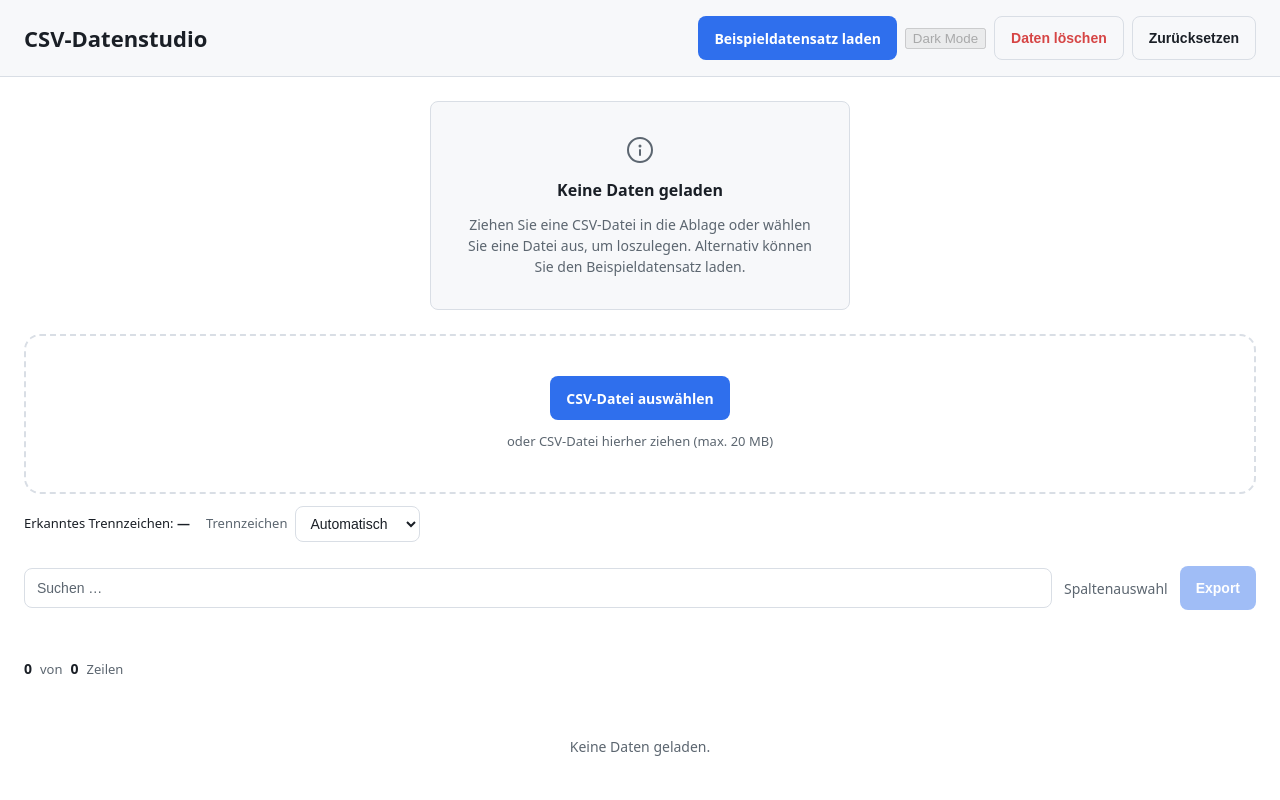
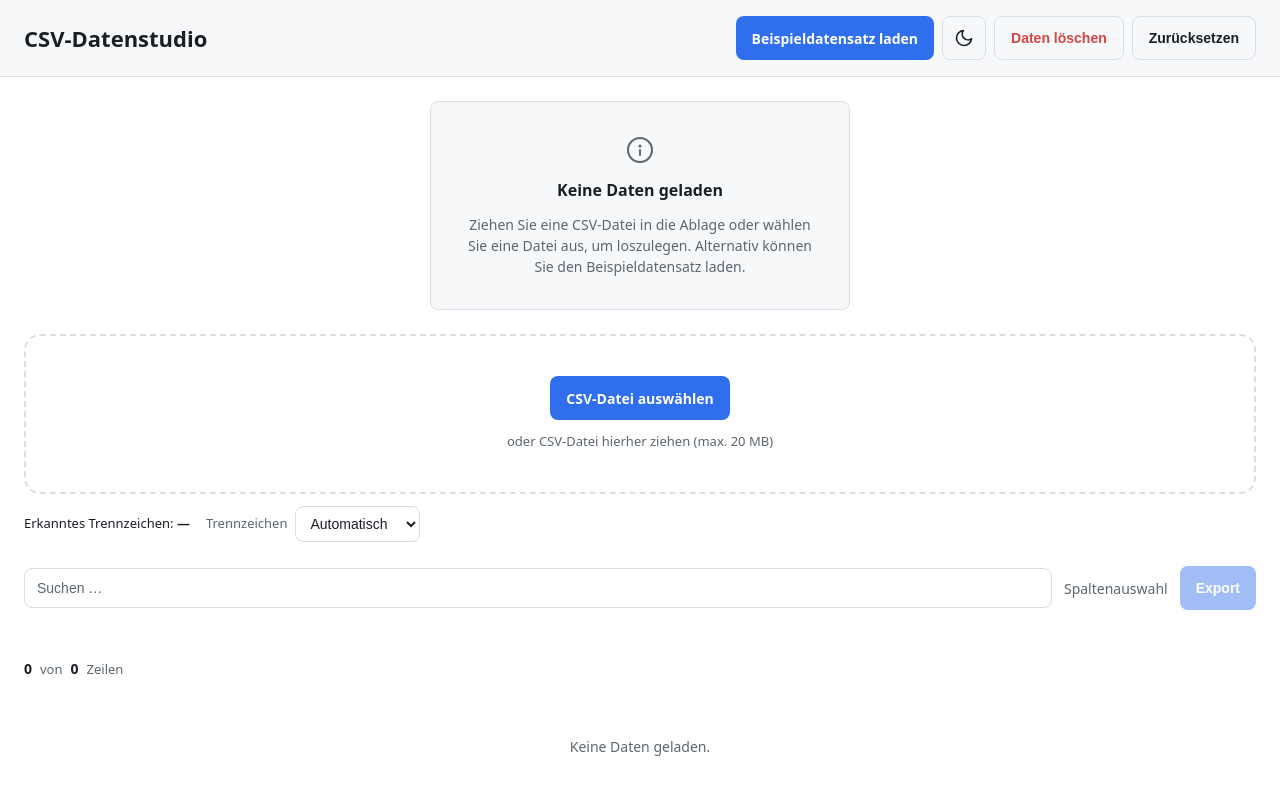
Before and after one commit to M3-13/e2e-spa-datastudio-20260904-185843-670a, a React (Vite) app: page / in a window 1280 px wide. Shown: the top 800 px of the page. Built offline with nearby package versions, Linux system fonts and the light colour scheme.

Commit message:
feat: Dark-Mode umsetzen
Closes #8

```diff
--- /dev/null
+++ b/src/components/ThemeToggle.module.css
@@ -0,0 +1,26 @@
+.toggle {
+  width: 44px;
+  height: 44px;
+  display: inline-flex;
+  align-items: center;
+  justify-content: center;
+  border-radius: var(--radius-md);
+  border: 1px solid var(--color-border);
+  background: var(--color-surface);
+  color: var(--color-fg);
+  cursor: pointer;
+}
+
+.toggle:hover {
+  border-color: var(--color-accent);
+  background: var(--color-accent_soft);
+}
+
+.toggle:active {
+  filter: brightness(0.92);
+}
+
+.toggle:focus-visible {
+  outline: none;
+  box-shadow: 0 0 0 2px var(--color-accent_soft);
+}
--- a/src/components/ThemeToggle.tsx
+++ b/src/components/ThemeToggle.tsx
@@ -1,9 +1,83 @@
+import { useEffect } from 'react';
 import type { ReactElement } from 'react';
+import { useAppState } from '../state/AppState';
+import type { Theme } from '../state/AppState';
+import styles from './ThemeToggle.module.css';
+import '../styles/dark.css';
+
+const THEME_STORAGE_KEY = 'csv-datastudio-theme';
+
+function isTheme(value: string | null): value is Theme {
+  return value === 'light' || value === 'dark';
+}
 
 export function ThemeToggle(): ReactElement {
+  const { theme, setTheme } = useAppState();
+
+  useEffect(() => {
+    document.documentElement.setAttribute('data-theme', theme);
+  }, [theme]);
+
+  useEffect(() => {
+    const stored = localStorage.getItem(THEME_STORAGE_KEY);
+    if (isTheme(stored)) {
+      setTheme(stored);
+    }
+  }, []);
+
+  const toggle = (): void => {
+    const next: Theme = theme === 'dark' ? 'light' : 'dark';
+    setTheme(next);
+    localStorage.setItem(THEME_STORAGE_KEY, next);
+  };
+
+  const isDark = theme === 'dark';
+
   return (
-    <button type="button" className="themetoggle" disabled>
-      Dark Mode
+    <button
+      type="button"
+      className={styles.toggle}
+      onClick={toggle}
+      aria-label={isDark ? 'Zum hellen Modus wechseln' : 'Zum dunklen Modus wechseln'}
+      title={isDark ? 'Heller Modus' : 'Dunkler Modus'}
+    >
+      {isDark ? (
+        <svg
+          viewBox="0 0 24 24"
+          width="20"
+          height="20"
+          fill="none"
+          stroke="currentColor"
+          strokeWidth="2"
+          strokeLinecap="round"
+          strokeLinejoin="round"
+          aria-hidden="true"
+        >
+          <circle cx="12" cy="12" r="5" />
+          <line x1="12" y1="1" x2="12" y2="3" />
+          <line x1="12" y1="21" x2="12" y2="23" />
+          <line x1="4.22" y1="4.22" x2="5.64" y2="5.64" />
+          <line x1="18.36" y1="18.36" x2="19.78" y2="19.78" />
+          <line x1="1" y1="12" x2="3" y2="12" />
+          <line x1="21" y1="12" x2="23" y2="12" />
+          <line x1="4.22" y1="19.78" x2="5.64" y2="18.36" />
+          <line x1="18.36" y1="5.64" x2="19.78" y2="4.22" />
+        </svg>
+      ) : (
+        <svg
+          viewBox="0 0 24 24"
+          width="20"
+          height="20"
+          fill="none"
+          stroke="currentColor"
+          strokeWidth="2"
+          strokeLinecap="round"
+          strokeLinejoin="round"
+          aria-hidden="true"
+        >
+          <path d="M21 12.79A9 9 0 1 1 11.21 3 7 7 0 0 0 21 12.79z" />
+        </svg>
+      )}
     </button>
   );
 }
--- /dev/null
+++ b/src/styles/dark.css
@@ -0,0 +1,8 @@
+[data-theme='dark'] {
+  --color-bg: #0f141a;
+  --color-surface: #1a2129;
+  --color-fg: #e6e9ed;
+  --color-accent_soft: #1c2b45;
+  --color-border: #2b333d;
+  --color-muted: #9aa4ae;
+}
```
